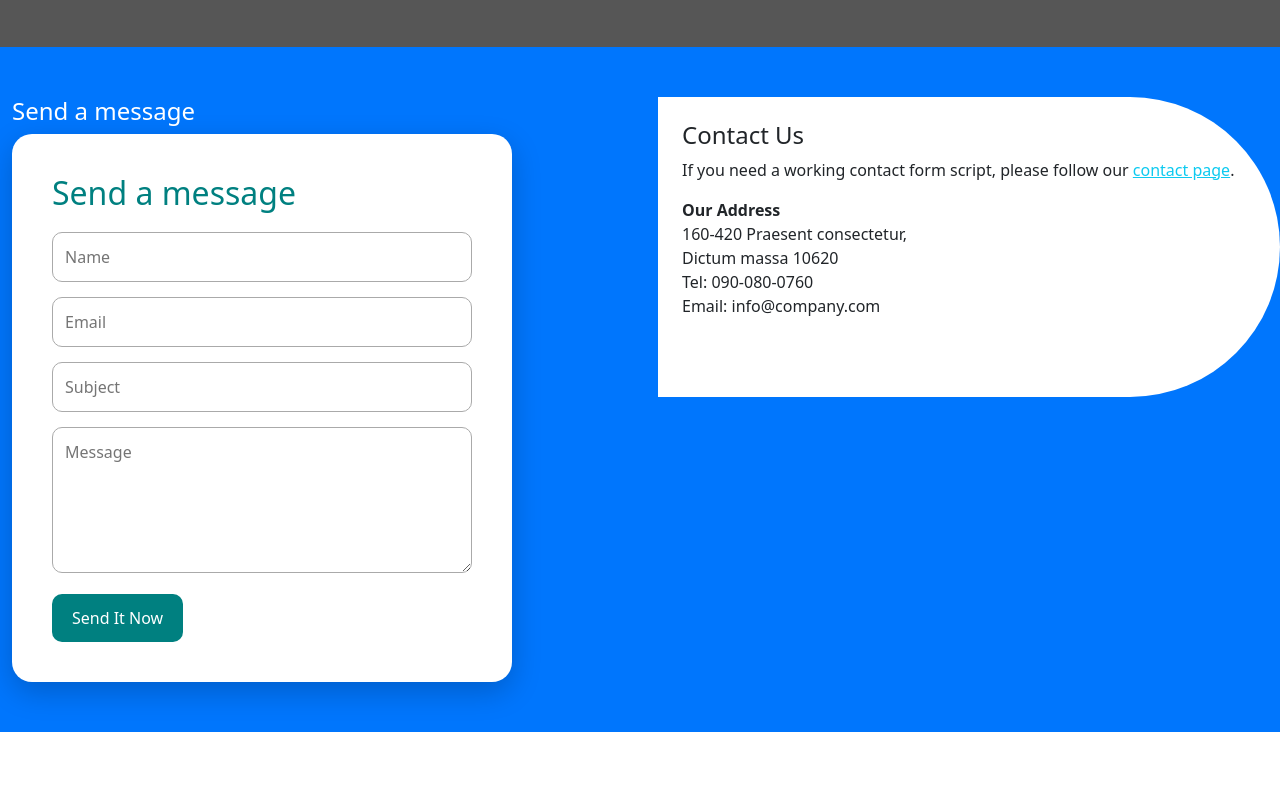
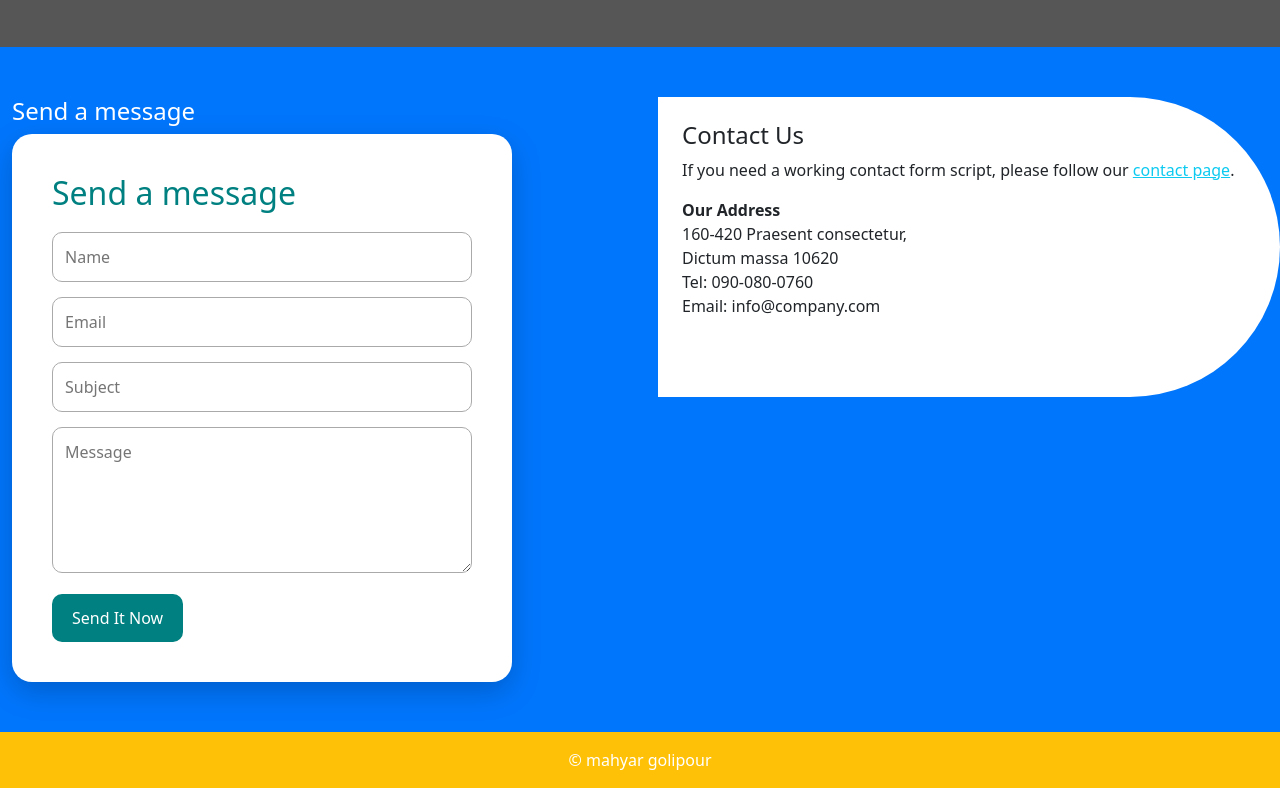
Before and after one commit to mah-hel-yar/my-resome, a plain HTML site: page mahyar.html in a window 1280 px wide. Shown: the part 1353-2141 px from the top of the page. Before the commit the page ends 2085 px from the top, so only its background shows below. Drawn offline with nearby package versions, Linux system fonts and the light colour scheme.

Commit message:
اضافه کردن فوتر

```diff
--- a/mahyar.html
+++ b/mahyar.html
@@ -75,6 +75,7 @@
     </div>
   </div>
 </section>
+
 <section class="section contact-section text-white">
   <div class="overlay d-flex align-items-center">
     <div class="container-fluid pe-0">
@@ -109,4 +110,7 @@
     </div>
   </div>
 </section>
+<footer class="bg-warning text-white text-center py-3">
+  <p class="mb-0">&copy; mahyar golipour</p>
+</footer>
 </html>
```
Also changed, not shown: assets/style.css (+4 -3 lines).
